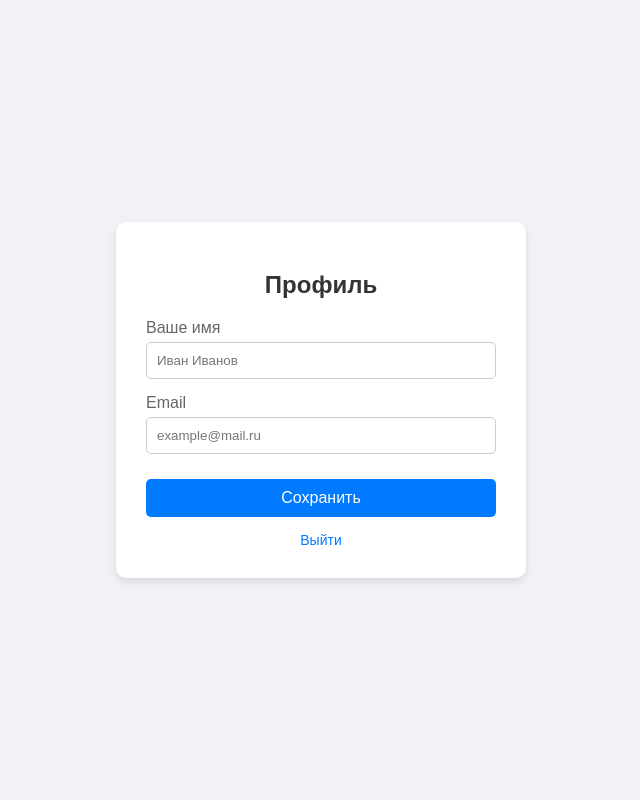
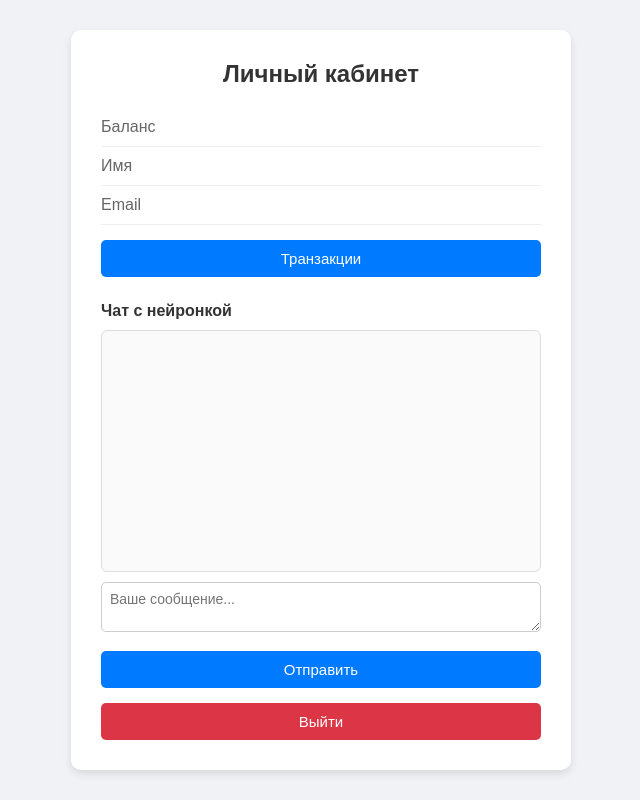
Before and after one commit to IVK0R/IT, a Flask app: template src/it/templates/profile.html in a window 1280 px wide. Shown: the whole page, without its empty margins (319-959 px from the left). Run offline with Flask 3, Linux system fonts and the light colour scheme; the template is opened without the code that fills it, so the values that code supplies are empty.

Commit message:
доделать 10.11.26

```diff
--- a/src/it/app.py
+++ b/src/it/app.py
@@ -1,8 +1,20 @@
-from flask import Flask, render_template, request, jsonify, session
+from flask import Flask, render_template, request, jsonify, session, redirect
 import mysql.connector
+from llama_cpp import Llama
 import hashlib
 import os
 
+REPO_ID = "bartowski/Qwen2.5-0.5B-Instruct-GGUF"
+FILENAME = "Qwen2.5-0.5B-Instruct-Q4_K_M.gguf"
+
+print(f"Загрузка модели {FILENAME} из {REPO_ID}...")
+llm = Llama.from_pretrained(
+    repo_id=REPO_ID,
+    filename=FILENAME,
+    n_ctx=2048,
+    verbose=False
+)
+print("Модель успешно загружена.")
 salt = os.fsencode('привет')
 def hash_password(password):
     password_bytes = password.encode('utf-8')
@@ -10,8 +22,7 @@ def hash_password(password):
     return salt.hex() + '$' + hash_object.hex()
 
 def connection():
-    req = request.get_json()
-    cnx = mysql.connector.connect(
+    return mysql.connector.connect(
         host="185.114.247.43",
         port=3306,
         database="sch688_vvedenie",
@@ -19,35 +30,41 @@ def connection():
         password="Qwerty123")
 
 app = Flask(__name__)
+app.secret_key = "1581"
 
 
-@app.route('/user_register', methods=['POST'])
+@app.route('/user_registeration', methods=['POST'])
 def user_registration():
-    connection()
-    name = req['name']
-    login = req['email']
+    email = req['email']
     password_hash = hash_password(req['password'])  # хешируем пароль
-    date = (name, login, password_hash)
-    cur = cnx.cursor()
+    date = (name, email, password_hash)
+    cnx  = connection()
+    try:
+        cur = cnx.cursor(dictionary=True)
+        cur.execute('SELECT id FROM users WHERE email = %s', (email,))
+        if cur.fetchone():
+            return jsonify({'error': 'пользователь с таким email уже существует'})
 
-    cur.execute('SELECT 1 FROM `users` WHERE `email` = %s LIMIT 1', (login,))
-    if cur.fetchone() is not None:
+        cur.execute(
+            'INSERT INTO `users`(`username`, `email`, `password_hash`) VALUES (%s, %s, %s)',
+            (name, email, password_hash)
+        )
+        cnx.commit()
+    finally:
+        cur.close()
         cnx.close()
-        return jsonify({'error': 'Пользователь с таким email уже существует'}), 409
 
-    rows = cur.execute('INSERT INTO `users`(`username`, `email`, `password_hash`) VALUES (%s, %s, %s)', date)
-    cnx.commit()
-    cnx.close()
-
-    return 'Пользователь успешно зарегистрирован'
+    return jsonify({'ok': True})
 
 
 @app.route('/user_authorization', methods=['POST'])
 def user_authorization():
-    connection()
-    login = req['email']
+    req = request.get_json()
+    name = req['name']
+    email = req['email']
     password_hash = hash_password(req['password'])
-    date = (name, login, password_hash)
+    date = (name, email, password_hash)
+    cnx = connection()
     cur = cnx.cursor()
 
     rows = cur.execute('SELECT * FROM users WHERE email=%s AND password_hash=%s', date)
--- a/src/it/templates/login.html
+++ b/src/it/templates/login.html
@@ -85,7 +85,7 @@
 
     <div class="card">
         <h2>Вход в систему</h2>
-        <form action="/user_login" method="post" id="burmalda">
+        <form method="post" id="login-form">
             <div class="form-group">
                 <label for="username">Логин или Email</label>
                 <input type="text" id="username" name="username" placeholder="Введите логин" required>
--- a/src/it/templates/profile.html
+++ b/src/it/templates/profile.html
@@ -3,112 +3,130 @@
 <head>
     <meta charset="UTF-8">
     <meta name="viewport" content="width=device-width, initial-scale=1.0">
-    <title>Профиль</title>
+    <title>Личный кабинет</title>
     <style>
-        /* Те же стили, что и на страницах входа и регистрации */
         body {
             font-family: Arial, sans-serif;
             background-color: #f0f2f5;
             display: flex;
             justify-content: center;
             align-items: center;
-            height: 100vh;
+            min-height: 100vh;
             margin: 0;
+            padding: 20px 0;
+            box-sizing: border-box;
         }
-
         .card {
             background-color: white;
             padding: 30px;
             border-radius: 10px;
             box-shadow: 0 4px 8px rgba(0, 0, 0, 0.1);
             width: 100%;
-            max-width: 350px;
+            max-width: 440px;
         }
-
         .card h2 {
             text-align: center;
-            margin-bottom: 20px;
+            margin: 0 0 20px 0;
             color: #333;
         }
+        .card h3 {
+            margin: 25px 0 10px 0;
+            color: #333;
+            font-size: 16px;
+        }
+        .row {
+            display: flex;
+            justify-content: space-between;
+            padding: 10px 0;
+            border-bottom: 1px solid #eee;
+        }
+        .row:last-of-type { border-bottom: none; }
+        .label { color: #666; }
+        .value { color: #333; font-weight: bold; }
 
-        .form-group {
-            margin-bottom: 15px;
-        }
-
-        .form-group label {
+        .btn {
             display: block;
-            margin-bottom: 5px;
-            color: #666;
-        }
-
-        .form-group input {
             width: 100%;
             padding: 10px;
-            border: 1px solid #ccc;
-            border-radius: 5px;
-            box-sizing: border-box;
-        }
-
-        button {
-            width: 100%;
-            padding: 10px;
-            background-color: #007bff; /* Синий цвет — основное действие */
             color: white;
             border: none;
             border-radius: 5px;
             cursor: pointer;
-            font-size: 16px;
+            font-size: 15px;
+            text-align: center;
+            text-decoration: none;
+            box-sizing: border-box;
+            margin-top: 15px;
             transition: background 0.3s;
-            margin-top: 10px;
         }
+        .btn-primary { background-color: #007bff; }
+        .btn-primary:hover { background-color: #0056b3; }
+        .btn-danger { background-color: #dc3545; }
+        .btn-danger:hover { background-color: #b02a37; }
 
-        button:hover {
-            background-color: #0056b3;
+        #chat-messages {
+            border: 1px solid #ddd;
+            border-radius: 6px;
+            padding: 10px;
+            height: 220px;
+            overflow-y: auto;
+            background: #fafafa;
+            margin-bottom: 10px;
         }
-
-        .switch-link {
-            text-align: center;
-            margin-top: 15px;
+        .msg {
+            margin-bottom: 8px;
+            padding: 6px 10px;
+            border-radius: 8px;
+            max-width: 85%;
+            word-wrap: break-word;
+            white-space: pre-wrap;
             font-size: 14px;
         }
-
-        .switch-link a {
-            color: #007bff;
-            text-decoration: none;
+        .msg.user {
+            background: #007bff;
+            color: white;
+            margin-left: auto;
+            text-align: right;
         }
-
-        .switch-link a:hover {
-            text-decoration: underline;
+        .msg.bot { background: #e9ecef; color: #333; }
+        #chat-input {
+            width: 100%;
+            padding: 8px;
+            border: 1px solid #ccc;
+            border-radius: 5px;
+            box-sizing: border-box;
+            resize: vertical;
+            min-height: 50px;
+            font-family: inherit;
+            font-size: 14px;
         }
     </style>
 </head>
 <body>
+    <div class="card">
+        <h2>Личный кабинет</h2>
 
-    <div class="card">
-        <h2>Профиль</h2>
-        <form action="/user_profile" method="post" id="profile">
-            <!-- Поле Имя -->
-            <div class="form-group">
-                <label for="fullname">Ваше имя</label>
-                <input type="text" id="fullname" name="fullname" placeholder="Иван Иванов" required>
-            </div>
+        <div class="row"><span class="label">Баланс</span><span class="value">{{ user.balance }}</span></div>
+        <div class="row"><span class="label">Имя</span><span class="value">{{ user.username }}</span></div>
+        <div class="row"><span class="label">Email</span><span class="value">{{ user.email }}</span></div>
 
-            <!-- Поле Email -->
-            <div class="form-group">
-                <label for="email">Email</label>
-                <input type="email" id="email" name="email" placeholder="example@mail.ru" required>
-            </div>
+        <a href="/transactions" class="btn btn-primary">Транзакции</a>
 
-            <button type="submit">Сохранить</button>
+        <h3>Чат с нейронкой</h3>
+        <div id="chat-messages"></div>
+        <form id="chat-form">
+            <textarea id="chat-input" placeholder="Ваше сообщение..." required></textarea>
+            <button type="submit" class="btn btn-primary">Отправить</button>
         </form>
 
-        <!-- Ссылка на выход -->
-        <div class="switch-link">
-            <a href="/logout">Выйти</a>
-        </div>
+        <form action="/logout" method="post">
+            <button type="submit" class="btn btn-danger">Выйти</button>
+        </form>
     </div>
 
+    <script src="https://cdnjs.cloudflare.com/ajax/libs/jquery/3.7.1/jquery.js"
+            integrity="sha512-+k1pnlgt4F1H8L7t3z95o3/KO+o78INEcXTbnoJQ/F2VqDVhWoaiVml/OEHv9HsVgxUaVW+IbiZPUJQfF/YxZw=="
+            crossorigin="anonymous" referrerpolicy="no-referrer"></script>
+    <script src="../static/script.js"></script>
 </body>
-<script src="https://cdnjs.cloudflare.com/ajax/libs/jquery/3.7.1/jquery.js" integrity="sha512-+k1pnlgt4F1H8L7t3z95o3/KO+o78INEcXTbnoJQ/F2VqDVhWoaiVml/OEHv9HsVgxUaVW+IbiZPUJQfF/YxZw==" crossorigin="anonymous" referrerpolicy="no-referrer"></script>
-<script src="../static/script.js"></script>
 </html>
```
Also changed, not shown: src/it/static/script.js (+43 -15 lines), src/it/templates/transactions.html (added, +100 -0 lines).
